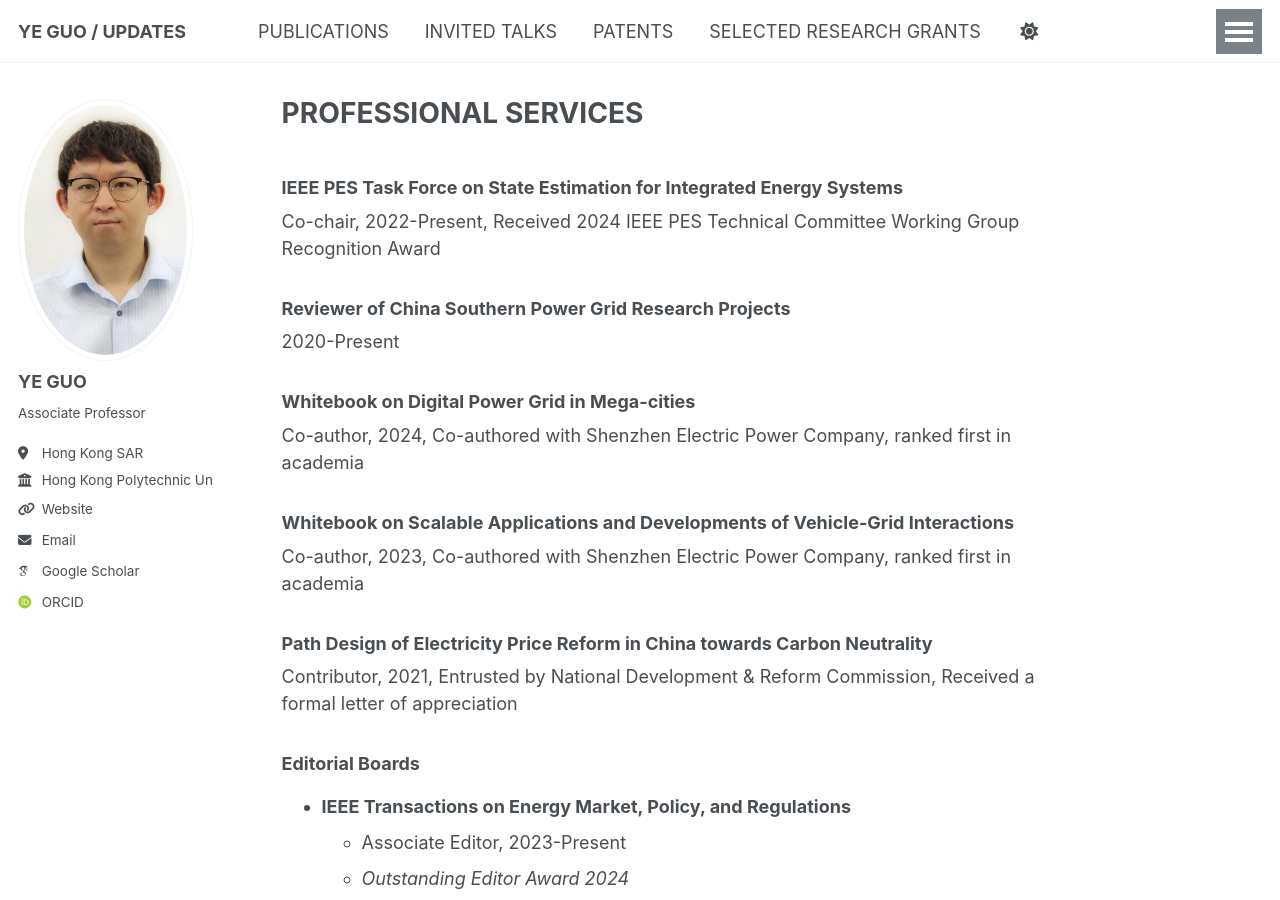
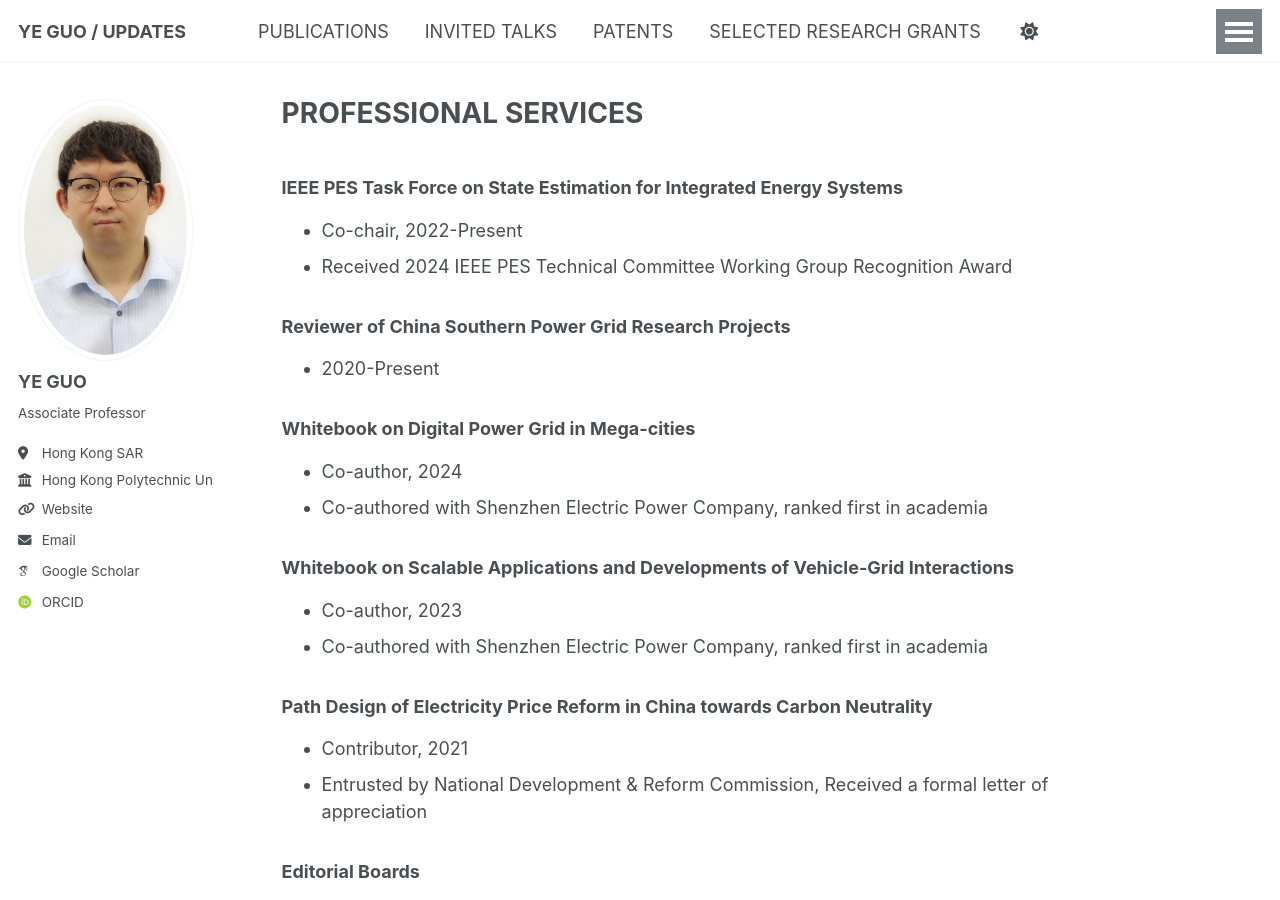
Before and after one commit to ye-guo/ye-guo.github.io, a Jekyll site: the page built from _pages/services.md, in a window 1280 px wide and 900 px high. Built offline with Jekyll 4.4.1, drawn with Linux system fonts in a browser that asks for light colours; some web fonts are replaced; a script that is not in the unit is left out.

```diff
--- a/_pages/services.md
+++ b/_pages/services.md
@@ -9,23 +9,27 @@ redirect_from:
 
 ### IEEE PES Task Force on State Estimation for Integrated Energy Systems
 
-Co-chair, 2022-Present, Received 2024 IEEE PES Technical Committee Working Group Recognition Award
+- Co-chair, 2022-Present
+- Received 2024 IEEE PES Technical Committee Working Group Recognition Award
 
 ### Reviewer of China Southern Power Grid Research Projects
 
-2020-Present
+- 2020-Present
 
 ### Whitebook on Digital Power Grid in Mega-cities
 
-Co-author, 2024, Co-authored with Shenzhen Electric Power Company, ranked first in academia
+- Co-author, 2024
+- Co-authored with Shenzhen Electric Power Company, ranked first in academia
 
 ### Whitebook on Scalable Applications and Developments of Vehicle-Grid Interactions
 
-Co-author, 2023, Co-authored with Shenzhen Electric Power Company, ranked first in academia
+- Co-author, 2023
+- Co-authored with Shenzhen Electric Power Company, ranked first in academia
 
 ### Path Design of Electricity Price Reform in China towards Carbon Neutrality
 
-Contributor, 2021, Entrusted by National Development & Reform Commission, Received a formal letter of appreciation
+- Contributor, 2021
+- Entrusted by National Development & Reform Commission, Received a formal letter of appreciation
 
 ### Editorial Boards
 
```
